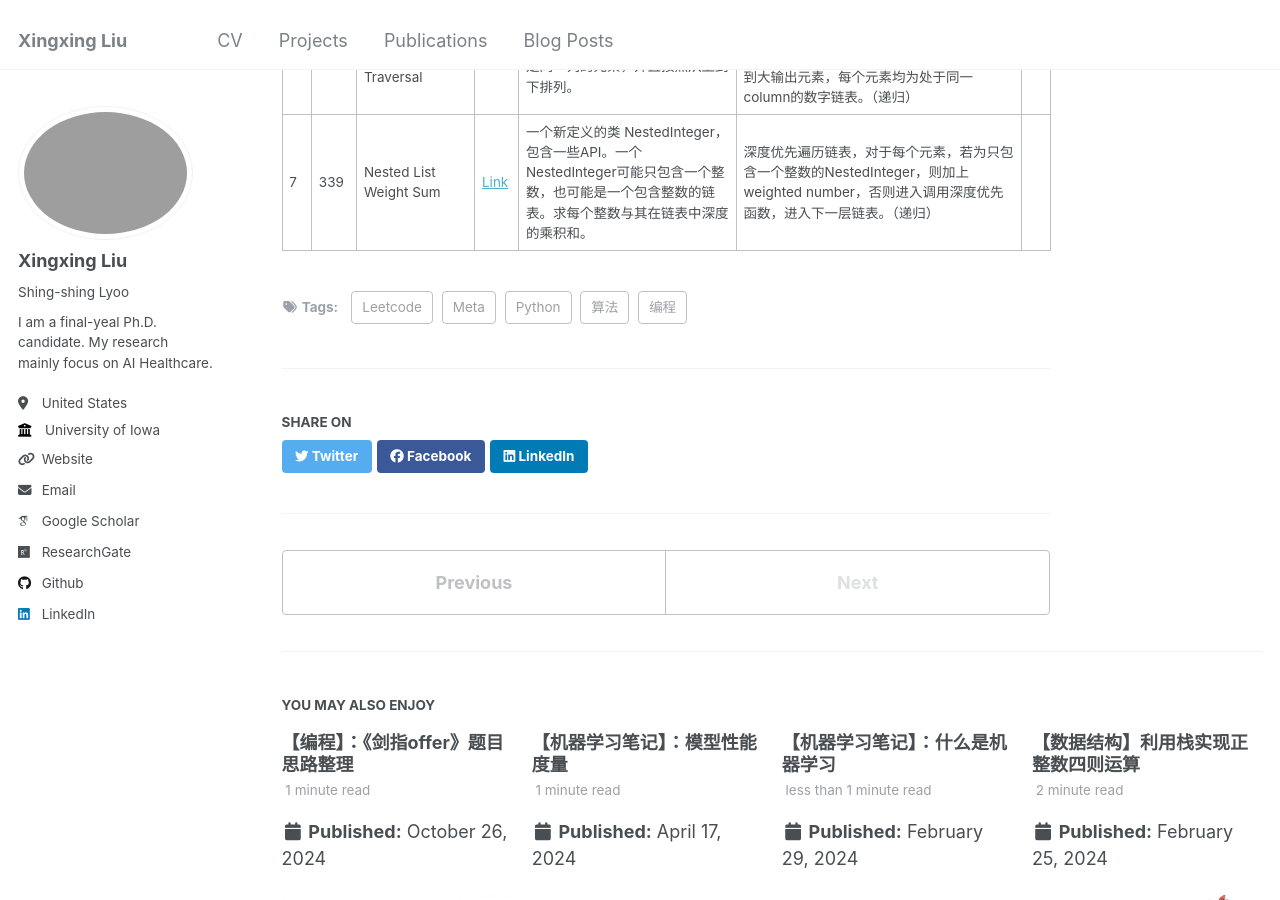
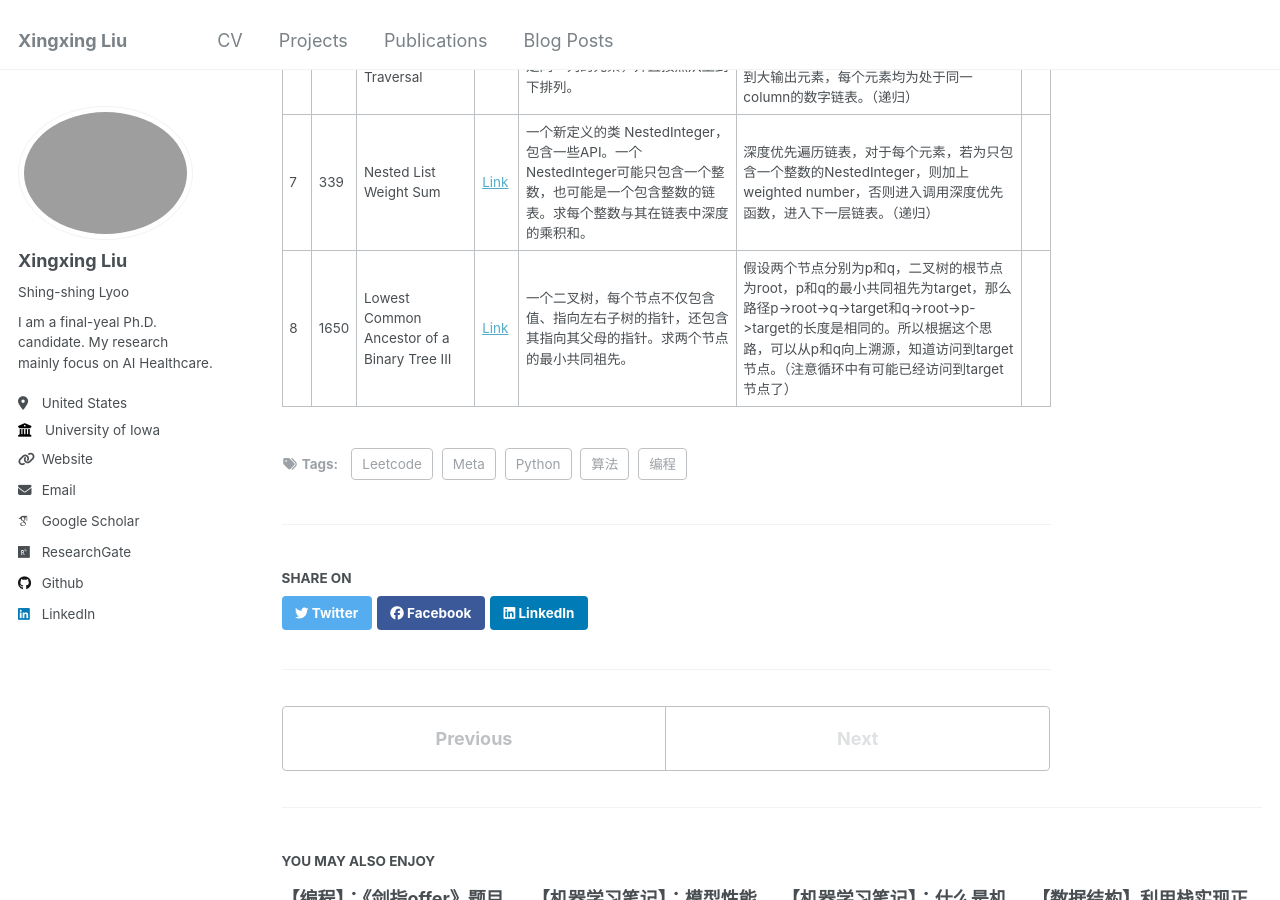
Before and after one commit to xxliu1996/xxliu1996.github.io, a Jekyll site: the page built from _posts/2024-11-10-blog-leetcode-meta.md, in a window 1280 px wide and 900 px high, scrolled down 1478 px. Built offline with Jekyll 4.4.1, drawn with Linux system fonts in a browser that asks for light colours; some web fonts are replaced.

Commit message:
update blog 2024-blog-leetcode-meta

```diff
--- a/_posts/2024-11-10-blog-leetcode-meta.md
+++ b/_posts/2024-11-10-blog-leetcode-meta.md
@@ -22,3 +22,4 @@ tags:
 |<span style="color:red">5</span>|215|Kth Largest Element in an Array|[Link](https://leetcode.com/problems/kth-largest-element-in-an-array/description/)|找到数组中第k大的数。|快速选择，基于快速排序。选定pivot，把数组划分为比pivot小，和pivot相等，比pivot大的部分，通过三个数组的长度，来判断第k大数组位于那个子数组，再对其进行快速排序。运用heap，构造一个包含k个元素的heap，heap顶部元素为heap里面的最小值。||
 |6|314|Binary Tree Vertical Order Traversal|[Link](https://leetcode.com/problems/binary-tree-vertical-order-traversal/description/)|一个二叉树，返回垂直检索序列。返回的是一个链表，链表每个元素是同一列的元素，并且按照从上到下排列。|前序遍历二叉树，给每个node分配（row, column）表示其位置，并且按照column位key放入一个dictionary中。然后按照key从小到大输出元素，每个元素均为处于同一column的数字链表。（递归）||
 |7|339|Nested List Weight Sum|[Link](https://leetcode.com/problems/nested-list-weight-sum/description/)|一个新定义的类 NestedInteger，包含一些API。一个NestedInteger可能只包含一个整数，也可能是一个包含整数的链表。求每个整数与其在链表中深度的乘积和。|深度优先遍历链表，对于每个元素，若为只包含一个整数的NestedInteger，则加上weighted number，否则进入调用深度优先函数，进入下一层链表。（递归）||
+|8|1650|Lowest Common Ancestor of a Binary Tree III|[Link](https://leetcode.com/problems/lowest-common-ancestor-of-a-binary-tree-iii/description/)|一个二叉树，每个节点不仅包含值、指向左右子树的指针，还包含其指向其父母的指针。求两个节点的最小共同祖先。|假设两个节点分别为p和q，二叉树的根节点为root，p和q的最小共同祖先为target，那么路径p->root->q->target和q->root->p->target的长度是相同的。所以根据这个思路，可以从p和q向上溯源，知道访问到target节点。（注意循环中有可能已经访问到target节点了）||
```
